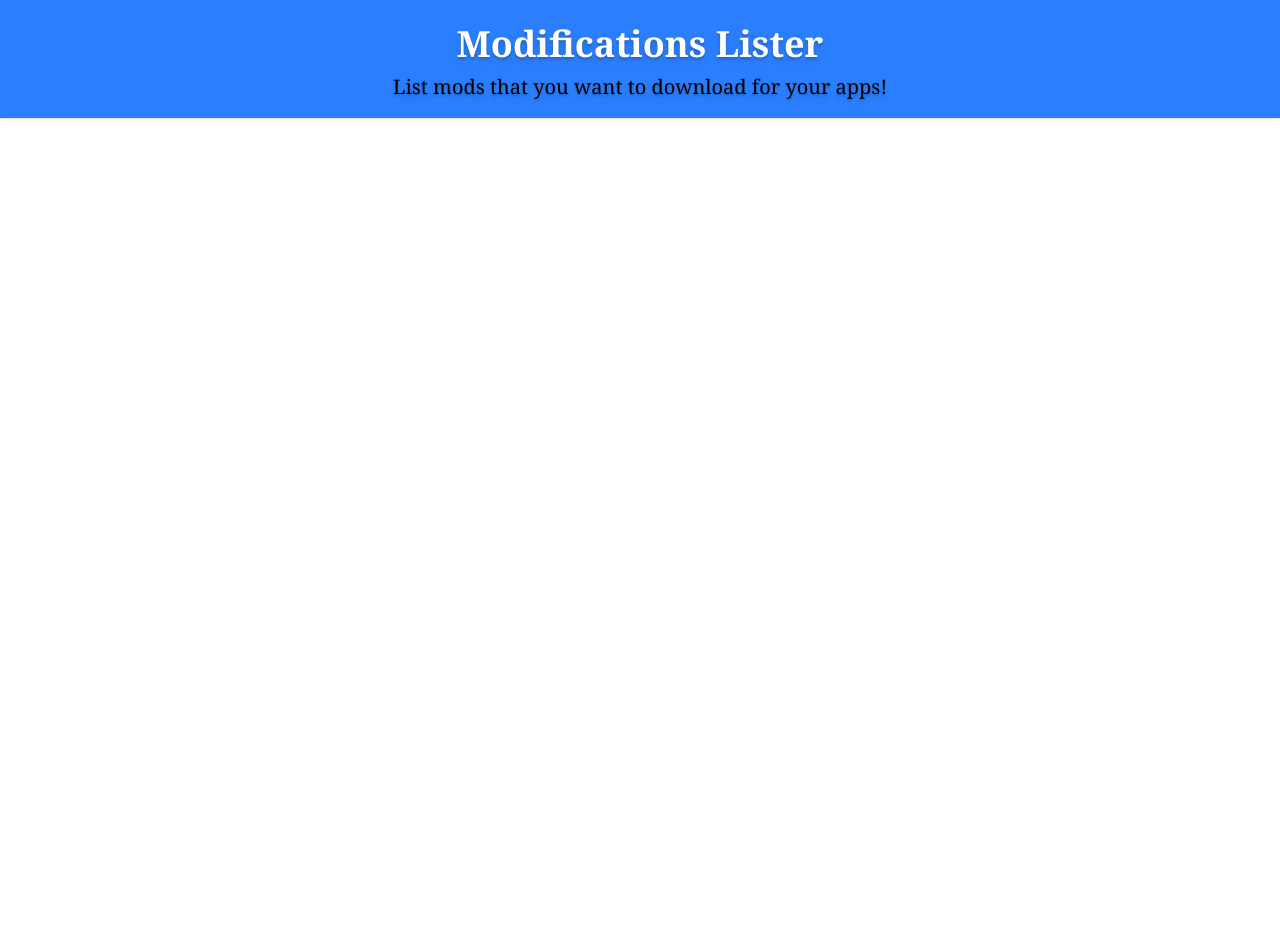
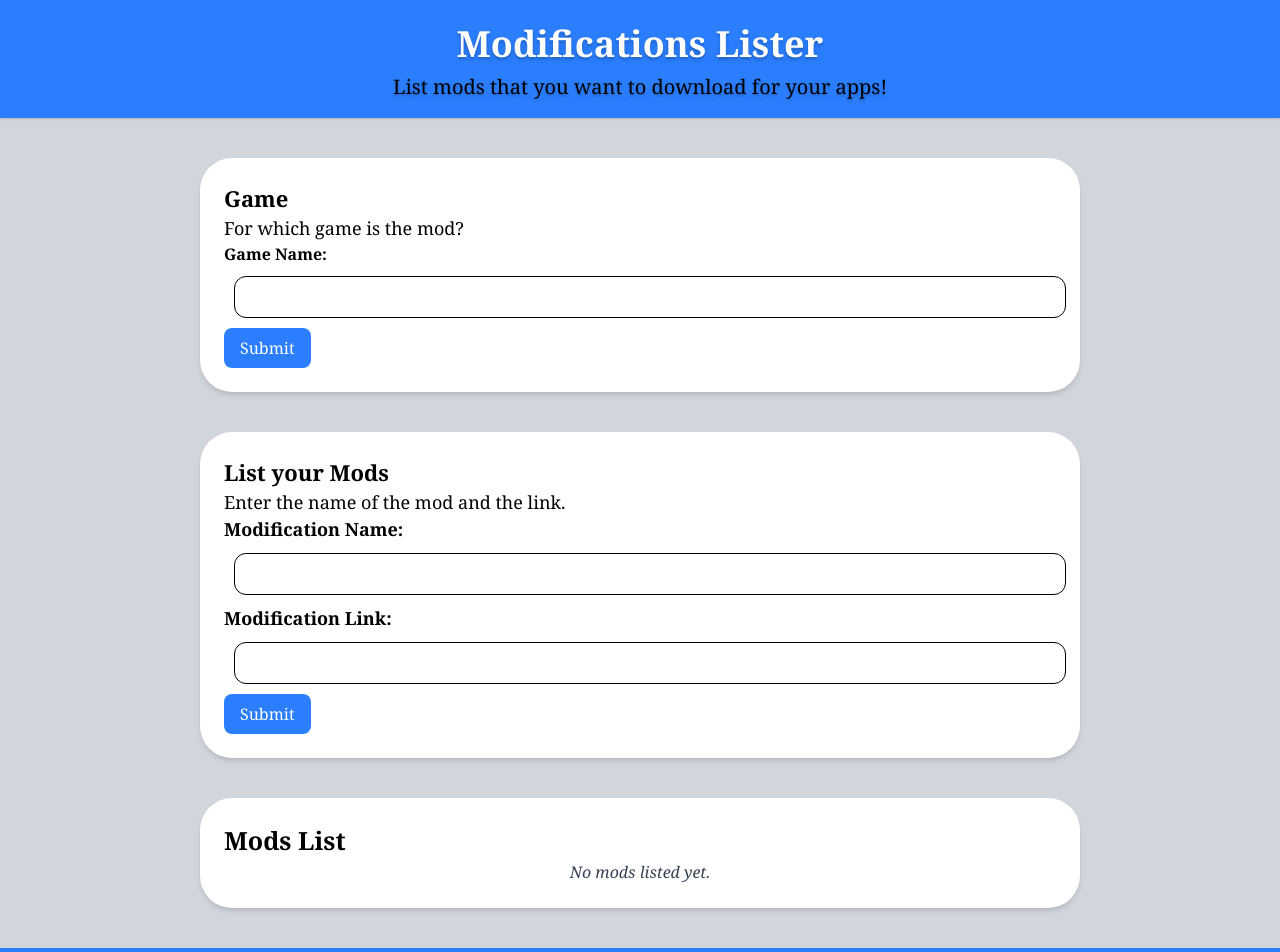
Before and after one commit to RianWilliamAlday/Modifications-Lister, a React (Vite) app: page / in a window 1280 px wide. Shown: the top 952 px of the page. Before the commit the page ends 800 px from the top, so only its background shows below. Built offline with nearby package versions, Linux system fonts and the light colour scheme.

Commit message:
LIst Function

```diff
--- a/src/App.jsx
+++ b/src/App.jsx
@@ -1,10 +1,19 @@
 import Header from "../src/components/Header.jsx"
+import GameSection from "../src/components/GameSection.jsx"
+import ModSection from "../src/components/ModSection.jsx"
+import ListSection from "../src/components/ListSection.jsx"
+import Footer from "../src/components/Footer.jsx"
 
 function App() {
 
   return (
     <>
+      <main className="bg-gray-300">
       <Header webname="Modifications Lister"/>
+      <GameSection />
+      <ModSection />
+      <Footer />.
+      </main>
     </>
   )
 }
--- /dev/null
+++ b/src/components/Footer.jsx
@@ -0,0 +1,13 @@
+const Footer =  () =>{
+
+    return(
+        <>
+        <footer className="bg-blue-500 text-center text-white p-4 font-serif">
+            <p>Made by <a href="https://github.com/RianWilliamAlday" className="underline">William</a></p>
+        </footer>
+        </>
+    );
+
+}
+
+export default Footer;
--- /dev/null
+++ b/src/components/GameSection.jsx
@@ -0,0 +1,40 @@
+import { useState } from "react";
+
+
+const GameSection =  () =>{
+    const [GameName, setGameName] = useState('');
+    const [ListOfGames, setListOfGames] = useState([]);
+
+    const handleSubmit = (e) =>{
+        e.preventDefault();
+
+        setListOfGames([...ListOfGames, GameName]);
+
+        console.log(ListOfGames);
+    }
+
+
+    return(
+        <>
+            <section className="bg-white m-10 xl:ml-50 xl:mr-50 shadow-md rounded-4xl p-6 font-serif">
+                <h3 className="text-[22px] font-bold">Game</h3>
+                <p className="text-[18px]">For which game is the mod?</p>
+                    <form onSubmit={handleSubmit} className="text -[18px]" id="GameForm">
+                        <label htmlFor="GameName" className="font-bold">Game Name: </label>
+                        <input
+                            type="text"
+                            id="GameName"
+                            name="GameName"
+                            onChange={(e) => setGameName(e.target.value)}
+                            className="m-[10px] w-full border rounded-xl px-3 py-2"
+                        />
+                        <button type="submit" className="bg-blue-500 text-white px-4 py-2 rounded-lg hover:bg-blue-600 transition-colors duration-300">Submit</button>
+                        <h1>{GameName}</h1>
+                        </form>
+                </section>
+        </>
+    );
+
+}
+
+export default GameSection;
--- /dev/null
+++ b/src/components/ListSection.jsx
@@ -0,0 +1,25 @@
+import { useState } from "react";
+
+const ListSection =  ({mods}) =>{
+
+    return(
+        <>
+        <section className="bg-white m-10 xl:ml-50 xl:mr-50 shadow-md rounded-4xl p-6 font-serif">
+            <h2 className="text-[25px] font-bold">Mods List</h2>
+             <div id="ModsList">
+                <p className="text-center text-[20] italic text-gray-700" id="emptyMessage">No mods listed yet.</p></div>
+
+        <ul>
+            {mods && mods.map((mod, index) =>(
+                <li key={index}>{mod.ModName}, {mod.ModLink}</li>
+        ))}
+        </ul>
+        </section>
+
+
+        </>
+    );
+
+}
+
+export default ListSection;
--- /dev/null
+++ b/src/components/ModSection.jsx
@@ -0,0 +1,58 @@
+import { useState } from "react";
+import ListSection from "../components/ListSection.jsx"
+
+const ModSection =  () =>{
+    const [ModName, setModName] = useState('');
+    const [ModLink, setModLink] = useState('');
+    const [ListOfMods, setListOfMods] = useState([]);
+
+    const handleSubmit = (e) =>{
+        e.preventDefault();
+
+        const mods = {
+            ModName, ModLink
+        }
+
+        setListOfMods([...ListOfMods, mods]);
+
+        console.log(ListOfMods);
+    }
+
+
+    return(
+        <>
+             <section className="bg-white m-10 xl:ml-50 xl:mr-50 shadow-md rounded-4xl p-6 font-serif">
+                <h3 className="text-[22px] font-bold">List your Mods</h3>
+                <p className="text-[18px]">Enter the name of the mod and the link.</p>
+                    <form onSubmit={handleSubmit} id="ModForm">
+                        <label htmlFor="ModName" className="text-[18px] font-bold">Modification Name: </label>
+                        <input
+                            type="text"
+                            id="ModName"
+                            name="ModName"
+                            onChange={(e) => setModName(e.target.value)}
+                            className="m-[10px] w-full border rounded-xl px-3 py-2"
+                        />
+                        <label htmlFor="ModLink" className="text-[18px] font-bold">Modification Link: </label>
+                        <input
+                            type="url"
+                            id="ModLink"
+                            name="ModLink"
+                            onChange={(e) => setModLink(e.target.value)}
+                            className="m-[10px] w-full border rounded-xl px-3 py-2"
+                        />
+                        <button type="submit" className="bg-blue-500 text-white px-4 py-2 rounded-lg hover:bg-blue-600 transition-colors duration-300">Submit</button>
+
+                        <h1>{ModName}</h1>
+                        <h1>{ModLink}</h1>
+                    </form>
+                </section>
+
+                <ListSection mods={ListOfMods}/>
+        </>
+
+    );
+
+}
+
+export default ModSection;
```
